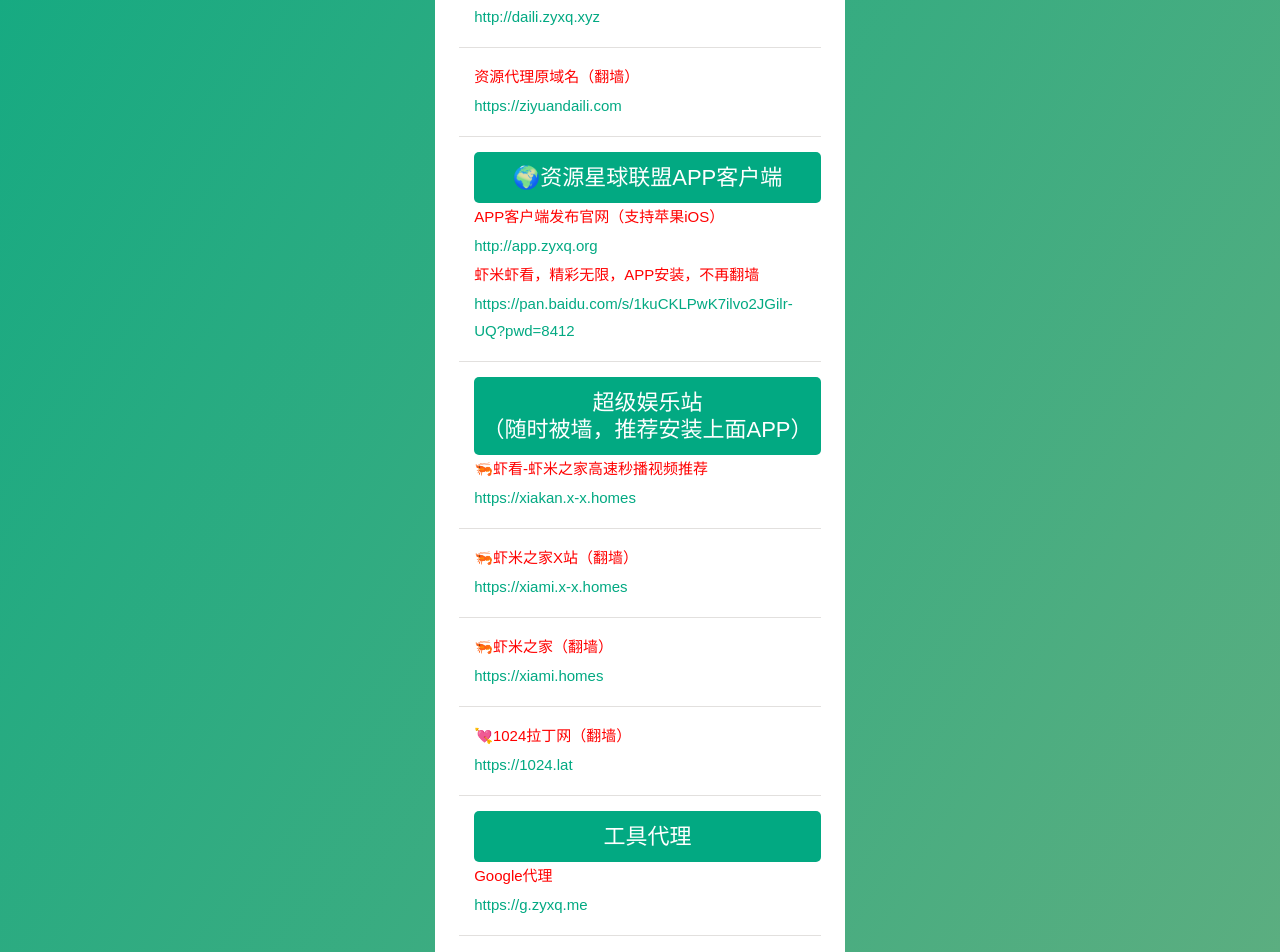
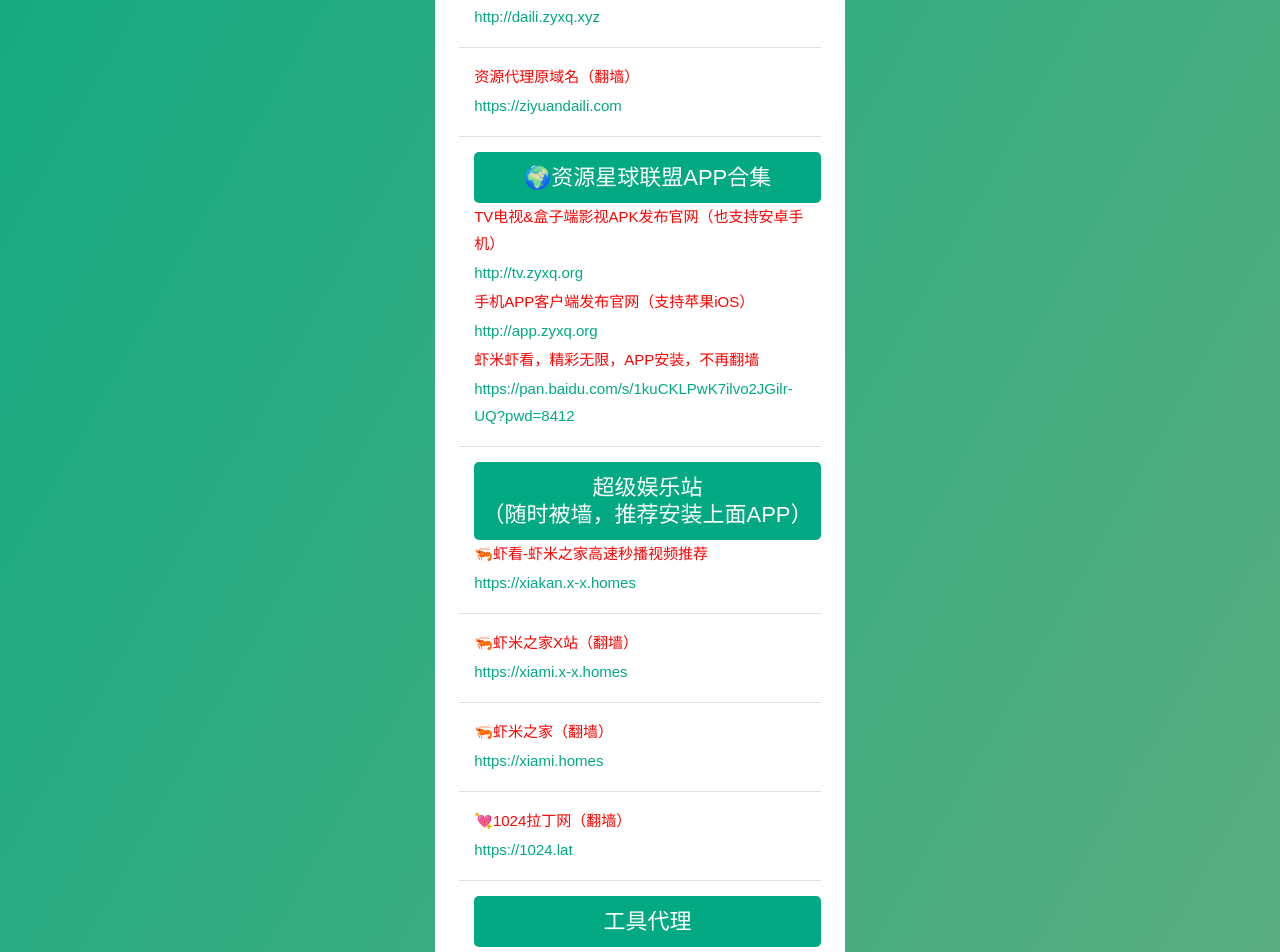
Before and after one commit to ziyuandaili/zyxq.org, a plain HTML site: page index.html in a window 1280 px wide. Shown: the part 1006-1958 px from the top of the page. Drawn offline with Linux system fonts and the light colour scheme.

Commit message:
Update index.html

```diff
--- a/index.html
+++ b/index.html
@@ -60,8 +60,10 @@
                                     <a href="http://ziyuandaili.com" target="_blank"><i>https://ziyuandaili.com</i></a>
                                 </li>
                                 <li>
-                                    <h2>🌍资源星球联盟APP客户端</h2>
-                                    <font color="red">APP客户端发布官网（支持苹果iOS）</font>
+                                    <h2>🌍资源星球联盟APP合集</h2>
+                                    <font color="red">TV电视&盒子端影视APK发布官网（也支持安卓手机）</font>
+                                    <a href="http://tv.zyxq.org"><i>http://tv.zyxq.org</i></a>
+                                    <font color="red">手机APP客户端发布官网（支持苹果iOS）</font>
                                     <a href="http://app.zyxq.org"><i>http://app.zyxq.org</i></a>
                                     <font color="red">虾米虾看，精彩无限，APP安装，不再翻墙</font>
                                     <a href="https://pan.baidu.com/s/1kuCKLPwK7ilvo2JGilr-UQ?pwd=8412" target="_blank"><i>https://pan.baidu.com/s/1kuCKLPwK7ilvo2JGilr-UQ?pwd=8412</i></a>
```
